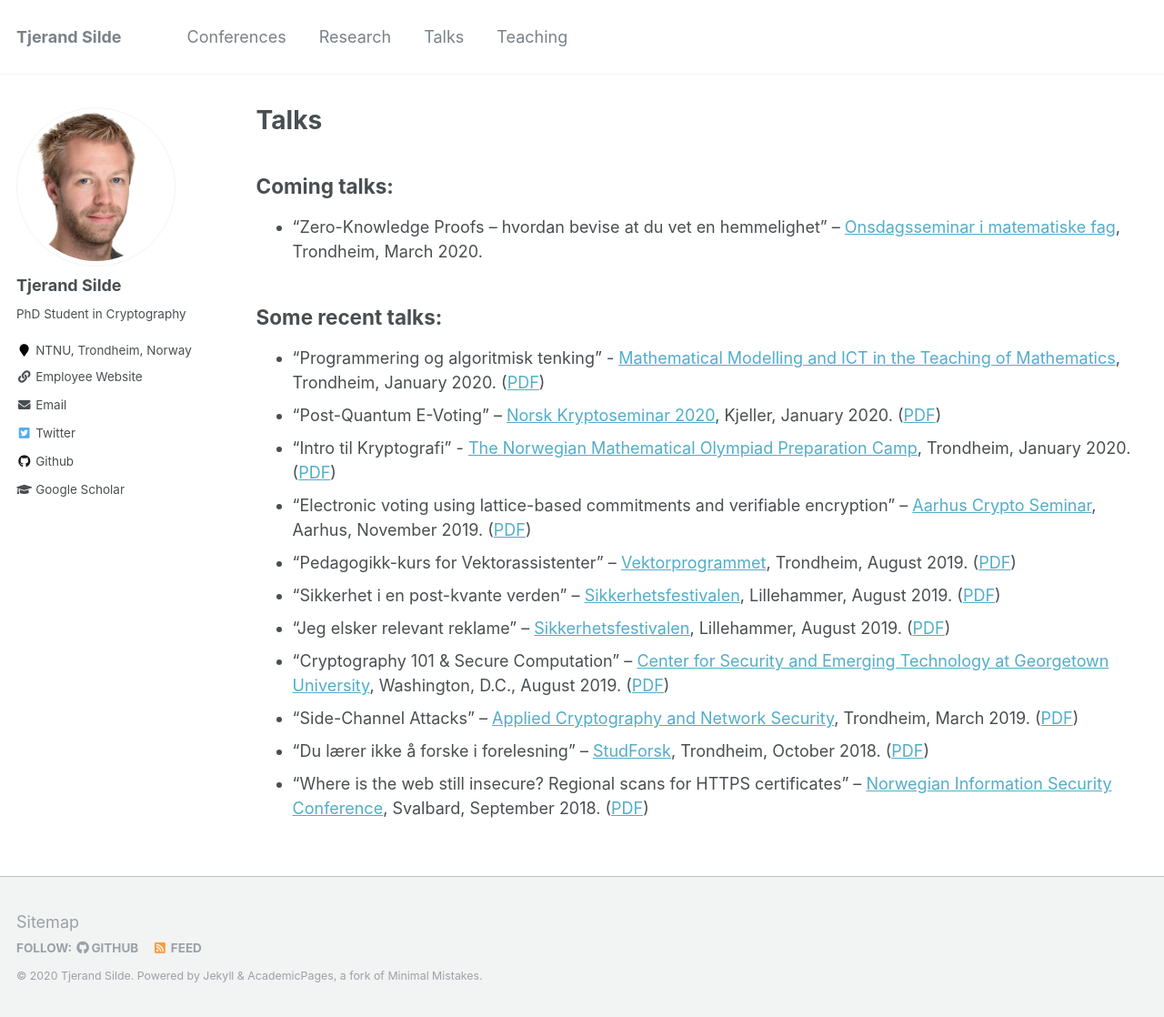
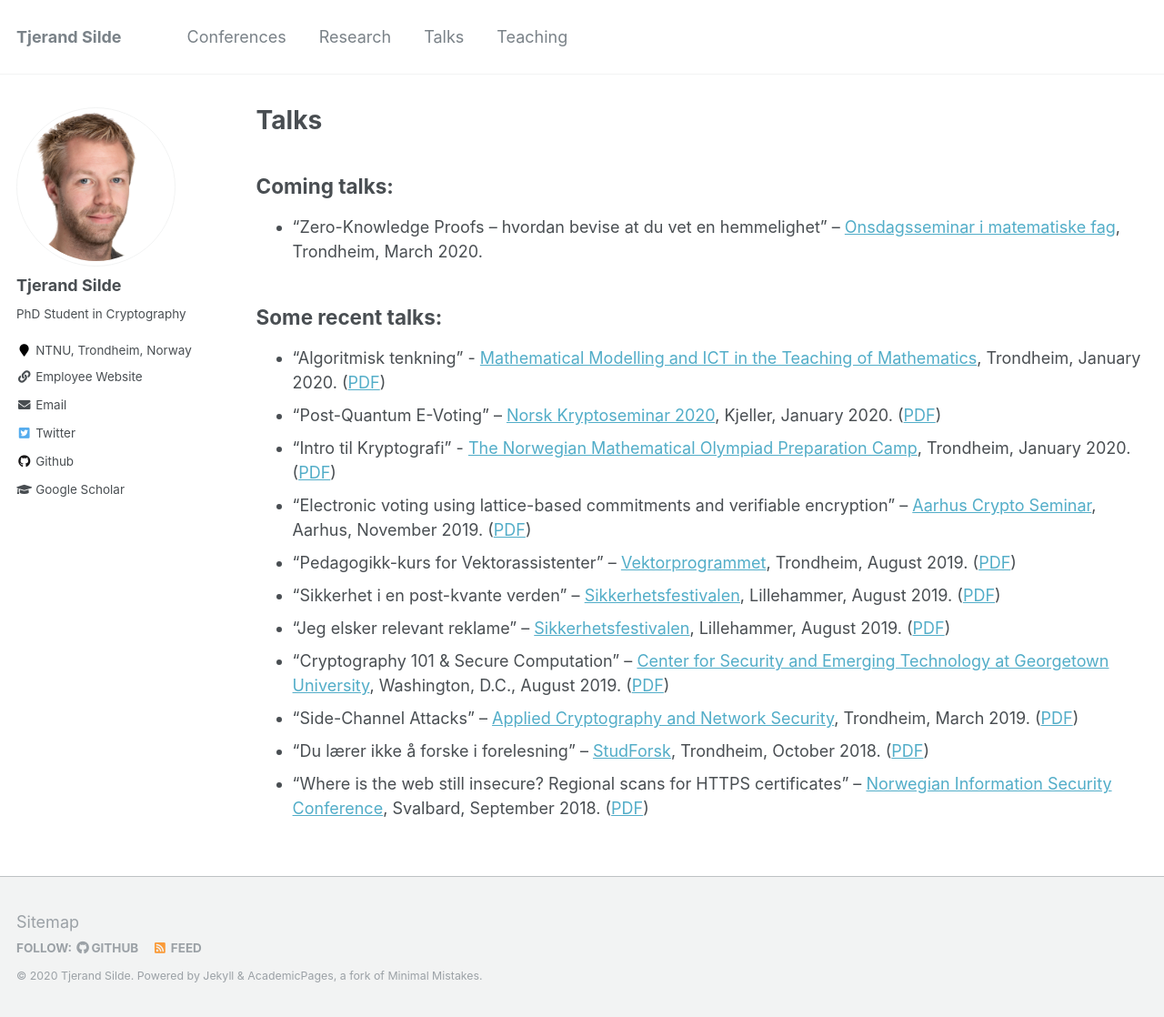
Before and after one commit to tjesi/tjesi.github.io, a Jekyll site: the page built from _pages/talks.md, in a window 1280 px wide and 1118 px high. Shown: the whole window at 91% size. Built offline with Jekyll 4.4.1, drawn with Linux system fonts in a browser that asks for light colours.

Commit message:
Update talks.md

```diff
--- a/_pages/talks.md
+++ b/_pages/talks.md
@@ -11,7 +11,7 @@
 
 ## Some recent talks:
 
-* "Programmering og algoritmisk tenking" - [Mathematical Modelling and ICT in the Teaching of Mathematics](https://www.ntnu.edu/studies/courses/SKOLE6232), Trondheim, January 2020. ([PDF](https://tjerandsilde.no/files/algoritmisktankegang.pdf))
+* "Algoritmisk tenkning" - [Mathematical Modelling and ICT in the Teaching of Mathematics](https://www.ntnu.edu/studies/courses/SKOLE6232), Trondheim, January 2020. ([PDF](https://tjerandsilde.no/files/algoritmisktankegang.pdf))
 * "Post-Quantum E-Voting" – [Norsk Kryptoseminar 2020](https://wiki.math.ntnu.no/nks/nks20), Kjeller, January 2020. ([PDF](https://tjerandsilde.no/files/NKS2020.pdf))
 * "Intro til Kryptografi" - [The Norwegian Mathematical Olympiad Preparation Camp](https://abelkonkurransen.no/en), Trondheim, January 2020. ([PDF](https://tjerandsilde.no/files/Abelforedrag.pdf))
 * “Electronic voting using lattice-based commitments and verifiable encryption” – [Aarhus Crypto Seminar](https://cs.au.dk/~oech/seminar.html), Aarhus, November 2019. ([PDF](https://tjerandsilde.no/files/Aarhus_Crypto_Seminar_Presentation.pdf))
```
